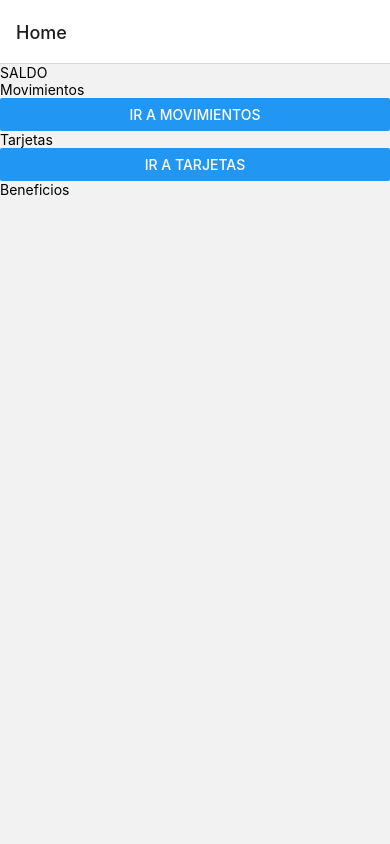
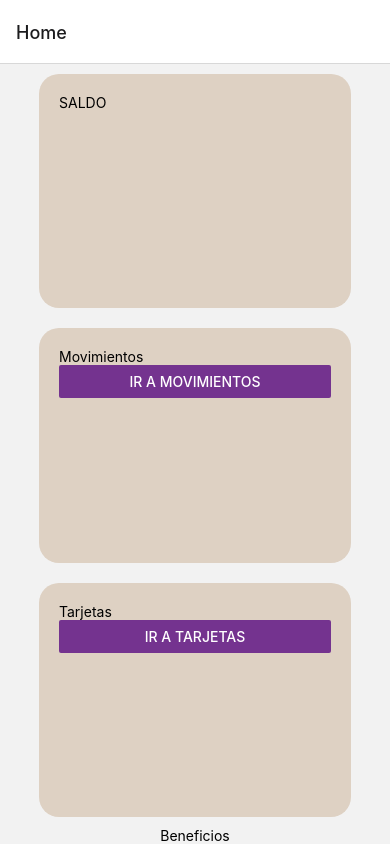
Before and after one commit to sonovdragons/myBank-ReactNative, a React Native app: screen /Home in a window 390 px wide. Built offline with nearby package versions, Linux system fonts and the light colour scheme.

Commit message:
algunos estilos

```diff
--- a/App.js
+++ b/App.js
@@ -20,8 +20,5 @@ export default function App() {
 const styles = StyleSheet.create({
   container: {
     flex: 1,
-    backgroundColor: '#fff',
-    alignItems: 'center',
-    justifyContent: 'center',
   },
 });
--- a/Screens/AccountMovements.js
+++ b/Screens/AccountMovements.js
@@ -1,12 +1,13 @@
 import React from 'react'
 import {View, Text, StyleSheet, Button} from 'react-native'
+import Colors from '../constants/color'
 
 function AccountMovements({navigation}) {
     return (
         <View>
             <Text>AccountMovements</Text>
-            <Button title="Ir a Tarjetas" onPress={() => {
-                navigation.navigate('BankCards')
+            <Button title='Volver a Home' color={Colors.primary} onPress={() => {
+                navigation.navigate('Home')
             }} />
 
         </View>
--- a/Screens/Home.js
+++ b/Screens/Home.js
@@ -1,30 +1,71 @@
 import React from 'react'
 import {View, Text, StyleSheet, Button} from 'react-native'
+import Colors from '../constants/color'
 
 function Home({navigation}) {
     return (
-        <View>
+        <View style={styles.container}>
+            <View style={styles.cardIncome}>
                 <Text>SALDO</Text>
+            </View>
+            <View style={styles.cardMovements}>
                 <Text>Movimientos</Text>
-            <Button title='Ir a movimientos' onPress={()=> {
+                <Button title='Ir a movimientos'  color={Colors.primary} onPress={()=> {
                     navigation.navigate('Movimientos')
                 }} />
+            </View>
+            <View style={styles.cardCards}>
                 <Text>Tarjetas</Text>
-            <Button title='Ir a Tarjetas' onPress={() => {
+                <Button title='Ir a Tarjetas' color={Colors.primary} onPress={() => {
                     navigation.navigate('Tarjetas')
                 }} />
+            </View>
+            <View>
                 <Text>Beneficios</Text>
+            </View>
         </View>
     )
 }
 const styles = StyleSheet.create({
     container: {
         flex: 1,
-        backgroundColor: '#fff',
         alignItems: 'center',
         justifyContent: 'center',
+        fontFamily: 'open-sans-bold'
         },
+    cardIncome: {
+        flex:2,
+        padding: 20,
+        margin: 10,
+        minWidth: 300,
+        width: '80%',
+        maxWidth: 1920,
+        height: 200,
+        borderRadius: 20,
+        backgroundColor: Colors.white
+    },
+    cardMovements: {
+        flex:2,
+        padding: 20,
+        margin: 10,
+        minWidth: 300,
+        width: '80%',
+        maxWidth: 1920,
+        height: 200,
+        borderRadius: 20,
+        backgroundColor: Colors.white
+    },
+    cardCards: {
+        flex:2,
+        padding: 20,
+        margin: 10,
+        minWidth: 300,
+        width: '80%',
+        maxWidth: 1920,
+        height: 200,
+        borderRadius: 20,
+        backgroundColor: Colors.white
+    }
     });
 
-
 export default Home
--- a/constants/color.js
+++ b/constants/color.js
@@ -1,4 +1,4 @@
-export const COLORS = {
+export default {
     primary: '#74338F',
     secondary: '#3A9169',
     accent: '#4EDE9B',
```
Lines whose indentation alone changed are shown as unchanged.
